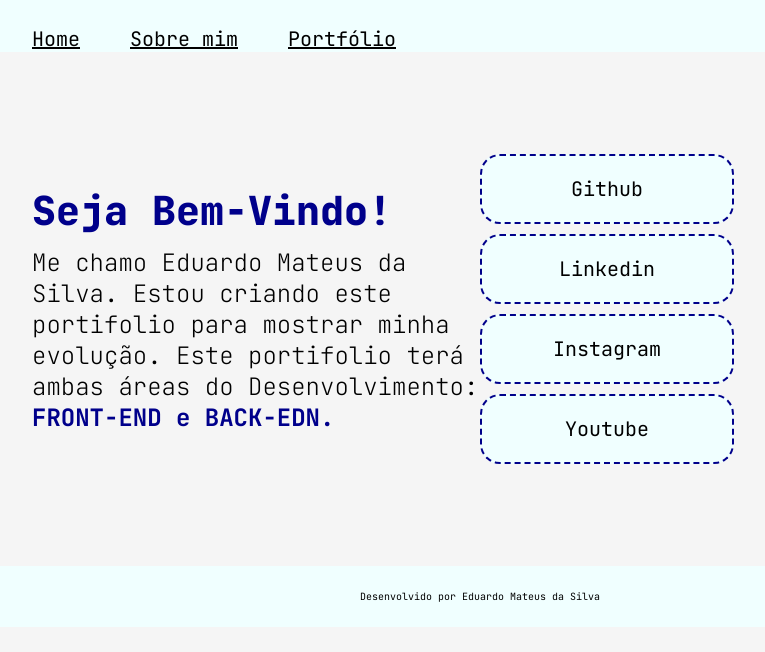
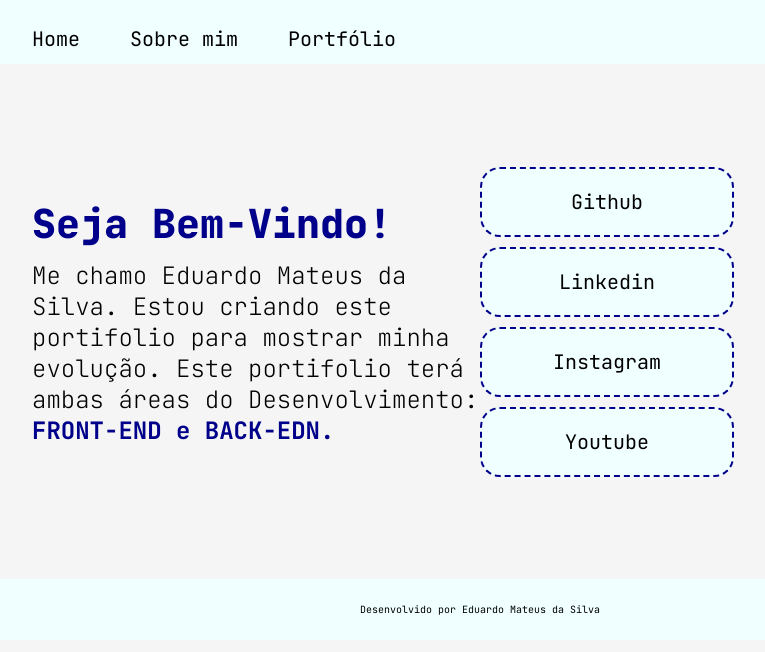
Before and after one commit to Eduardo-Silva-Mateus/Portfolio-Eduardo-Mateus-Silva, a plain HTML site: page index.html in a window 1280 px wide. Shown: the whole page, without its empty margins (160-925 px from the left). Drawn offline with Linux system fonts and the light colour scheme.

Commit message:
Pagina sobre mim criada, e modifucação de alguns detalhes no css.

```diff
--- a/index.html
+++ b/index.html
@@ -4,16 +4,14 @@
     <link rel="stylesheet" href="style/style-index.css">
     <meta charset="UTF-8">
     <meta name="viewport" content="width=device-width, initial-scale=1.0">
-    <title>
-      Portfólio
-    </title>
+    <title> Home </title>
   </head>
 
   <body class="corpo">
     <header class="cabecalho">
       <nav class="cabecalho_menu">
-        <a class="cabecalho_menu_link" href="">Home</a>
-        <a class="cabecalho_menu_link" href="">Sobre mim</a>
+        <a class="cabecalho_menu_link" href="index.html">Home</a>
+        <a class="cabecalho_menu_link" href="about.html">Sobre mim</a>
         <a class="cabecalho_menu_link" href="">Portfólio</a>
       </nav>
     </header>
--- /dev/null
+++ b/style/style-about.css
@@ -0,0 +1,38 @@
+@import url('https://fonts.googleapis.com/css2?family=JetBrains+Mono:ital,wght@0,100..800;1,100..800&display=swap');
+
+*{
+    background-color: whitesmoke;
+    margin:0;
+    padding: 0;
+}
+.cabecalho{
+    background-color: azure;
+    padding: 2% 0% 1% 15%;
+
+}
+.cabecalho_menu{
+    background-color: azure;
+    display: flex;
+    gap: 50px;
+}
+.cabecalho_menu_link{
+    background-color: azure;
+    font-family: "JetBrains Mono", monospace;
+    font-size: 20px;
+    font-weight: 400;
+    color: black;
+    text-decoration: none;
+}
+
+.rodape{
+    color: black;
+    background-color: azure;
+    padding: 24px;
+    text-align: center;
+  }
+  .corpo_secao_texto_rodape{
+      font-size: 10px;
+      font-family: "JetBrains Mono", monospace;
+      font-weight: 400;
+      background-color: azure;
+  }
--- a/style/style-index.css
+++ b/style/style-index.css
@@ -7,7 +7,7 @@
 }
 .cabecalho{
     background-color: azure;
-    padding: 2% 0% 0% 15%;
+    padding: 2% 0% 1% 15%;
 
 }
 .cabecalho_menu{
@@ -21,6 +21,7 @@
     font-size: 20px;
     font-weight: 400;
     color: black;
+    text-decoration: none;
 }
 .corpo{
     box-sizing: border-box;
```
Also changed, not shown: about.html (added, +27 -0 lines).
